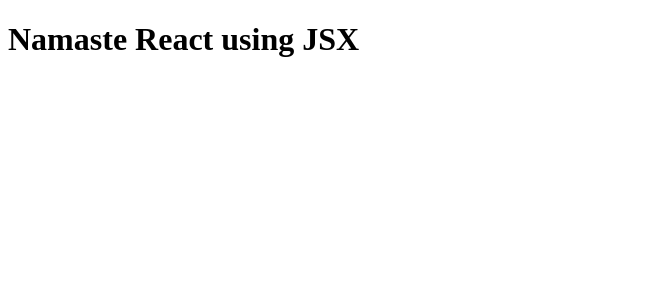
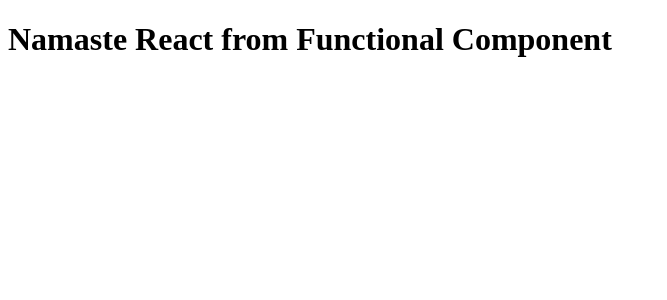
Before and after one commit to ShawnFrost26/namaste_react, a React (Vite) app: page / in a window 1280 px wide. Shown: the top 300 px of the page, without its empty margins (0-667 px from the left). Built offline with nearby package versions, Linux system fonts and the light colour scheme.

Commit message:
Functional Component

```diff
--- a/App.js
+++ b/App.js
@@ -4,6 +4,13 @@
 //JSX
 const jsxHeading = <h1 className="head">Namaste React using JSX</h1>;
 
+//Functional component
+const HeadingComponent = () => (
+  <div id="container">
+    <h1 className="heading">Namaste React from Functional Component</h1>
+  </div>
+);
+
 const root = ReactDOM.createRoot(document.getElementById("root"));
 
-root.render(jsxHeading);
+root.render(<HeadingComponent />);
```
